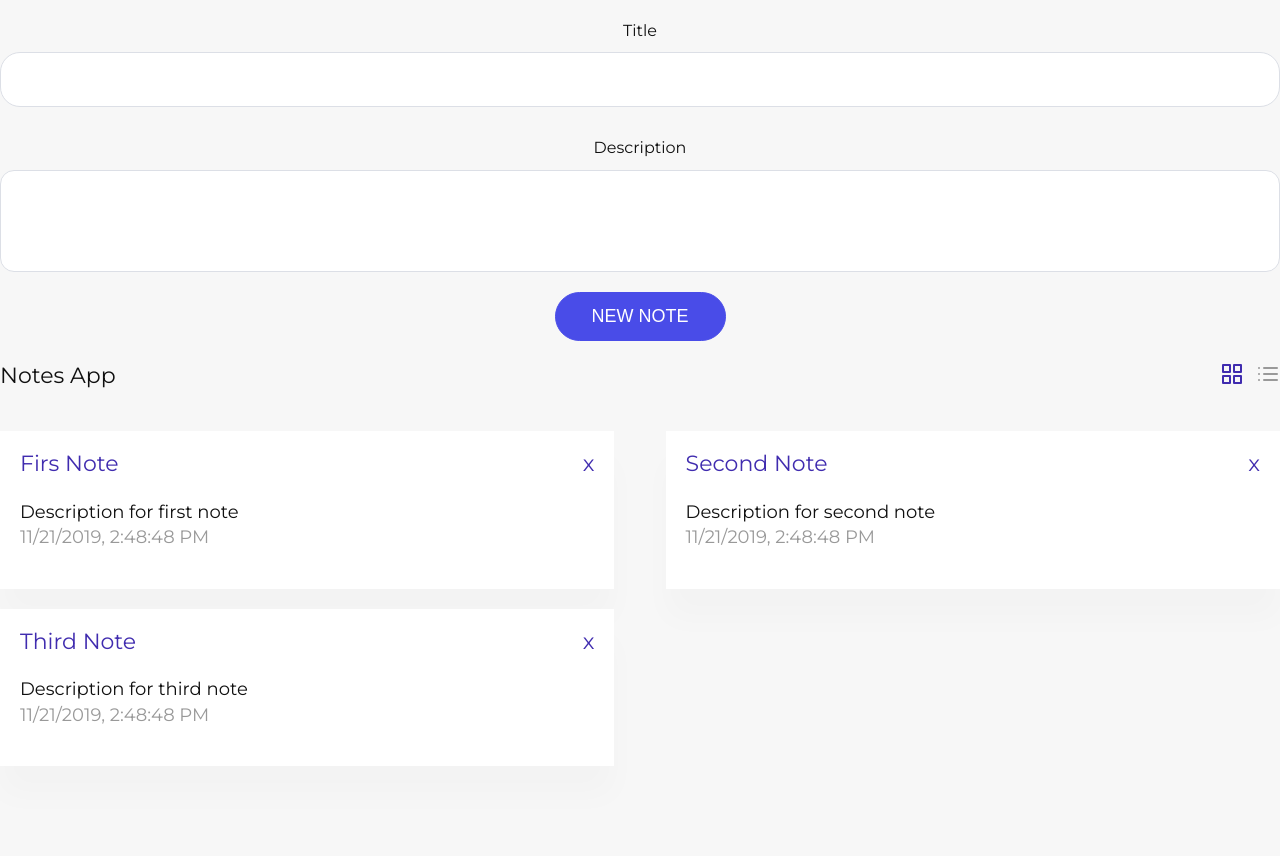
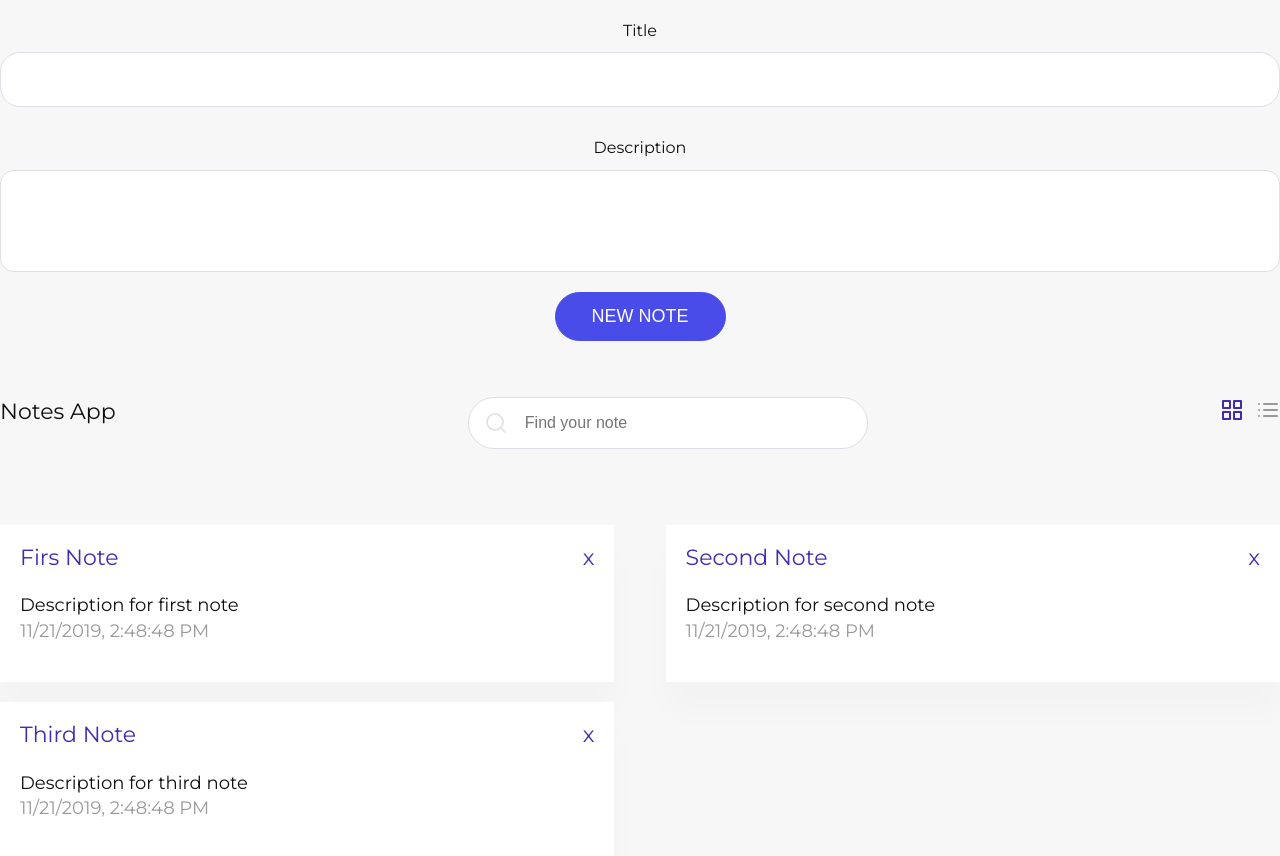
Before and after one commit to Sergeypro91/tocodeTutorials, a Vue app in the folder Chapter-4/notes/: page / in a window 1280 px wide. Shown: the top 856 px of the page. Built offline with nearby package versions, Linux system fonts and the light colour scheme.

Commit message:
Chapter-5 leason-7

```diff
--- a/Chapter-4/notes/src/App.vue
+++ b/Chapter-4/notes/src/App.vue
@@ -10,9 +10,18 @@
             <!-- new note -->
             <newNote :note="note" @addNote="addNote" />
 
-            <!-- title -->
-            <div class="note-header">
+            <div class="note-header" style="margin: 36px 0;">
+              <!-- title -->
               <h1>{{ title }}</h1>
+
+              <!-- search -->
+              <search
+                :value="search"
+                placeholder="Find your note"
+                @search="search = $event"
+              />
+
+              <!-- icon controls -->
               <div class="icons">
                 <svg
                   :class="{ active: grid }"
@@ -58,7 +67,12 @@
             </div>
 
             <!-- note list -->
-            <notes :notes="notes" :grid="grid" @remove="removeNote" />
+            <notes
+              :notes="notesFilter"
+              :grid="grid"
+              @remove="removeNote"
+              style="margin: 36px 0;"
+            />
           </div>
         </div>
       </section>
@@ -70,18 +84,22 @@
 import message from '@/components/Message.vue'
 import newNote from '@/components/NewNote.vue'
 import notes from '@/components/Notes.vue'
+import search from '@/components/Search.vue'
 
 export default {
   components: {
     message,
     newNote,
-    notes
+    notes,
+    search
   },
   data() {
     return {
       title: 'Notes App',
       message: null,
       grid: true,
+      search: '',
+      placeholder: '',
       note: {
         title: '',
         descr: ''
@@ -103,6 +121,23 @@
           date: new Date(Date.now()).toLocaleString()
         }
       ]
+    }
+  },
+  computed: {
+    notesFilter() {
+      let array = this.notes,
+        search = this.search
+      if (!search) return array
+      //Small
+      search = search.trim().toLowerCase()
+      //Filter
+      array = array.filter(function(item) {
+        if (item.title.toLowerCase().indexOf(search) !== -1) {
+          return item
+        }
+      })
+      // Error
+      return array
     }
   },
   methods: {
--- /dev/null
+++ b/Chapter-4/notes/src/components/Search.vue
@@ -0,0 +1,82 @@
+<template>
+  <div class="wrapper__search">
+    <!-- Search -->
+    <div class="search">
+      <div class="search-icon">
+        <svg
+          xmlns="http://www.w3.org/2000/svg"
+          width="24"
+          height="24"
+          viewBox="0 0 24 24"
+          fill="none"
+          stroke="currentColor"
+          stroke-width="2"
+          stroke-linecap="round"
+          stroke-linejoin="round"
+          class="feather feather-search"
+        >
+          <circle cx="11" cy="11" r="8"></circle>
+          <line x1="21" y1="21" x2="16.65" y2="16.65"></line>
+        </svg>
+      </div>
+    </div>
+    <!-- Search input -->
+    <input type="text" :placeholder="placeholder" v-model="search" />
+  </div>
+</template>
+
+<script>
+export default {
+  props: {
+    value: {
+      type: String,
+      required: true
+    },
+    placeholder: {
+      type: String,
+      default: 'Search'
+    }
+  },
+  data() {
+    return { search: this.value }
+  },
+  watch: {
+    search(val) {
+      // console.log(val)
+      this.$emit('search', val)
+    }
+  }
+}
+</script>
+
+<style scoped>
+svg {
+  color: #e4e4e4;
+}
+/* Search */
+.wrapper__search {
+  position: relative;
+}
+.search {
+  top: 0px;
+  bottom: 0px;
+  left: 0px;
+  position: absolute;
+}
+.search-icon {
+  height: 100%;
+  padding-left: 16px;
+  padding-right: 16px;
+  align-items: center;
+  display: flex;
+}
+input {
+  padding: 16px 16px 16px 56px !important;
+  margin-bottom: 0px;
+  border-radius: 30px;
+  color: #909399;
+  font-size: 16px;
+  min-width: 400px;
+  height: auto;
+}
+</style>
```
Also changed, not shown: Chapter-4/notes/src/components/Notes.vue (+6 -1 lines).
